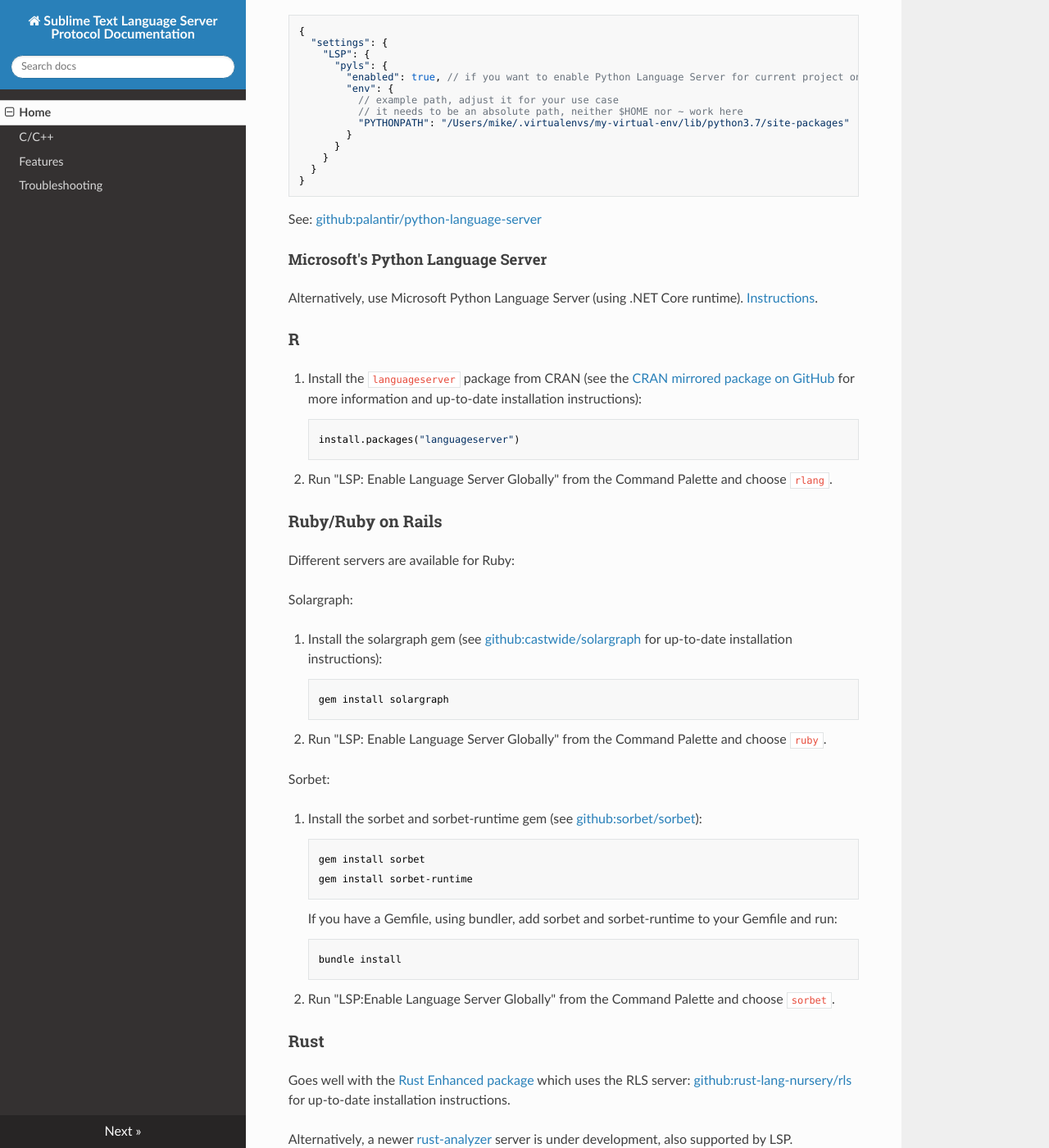
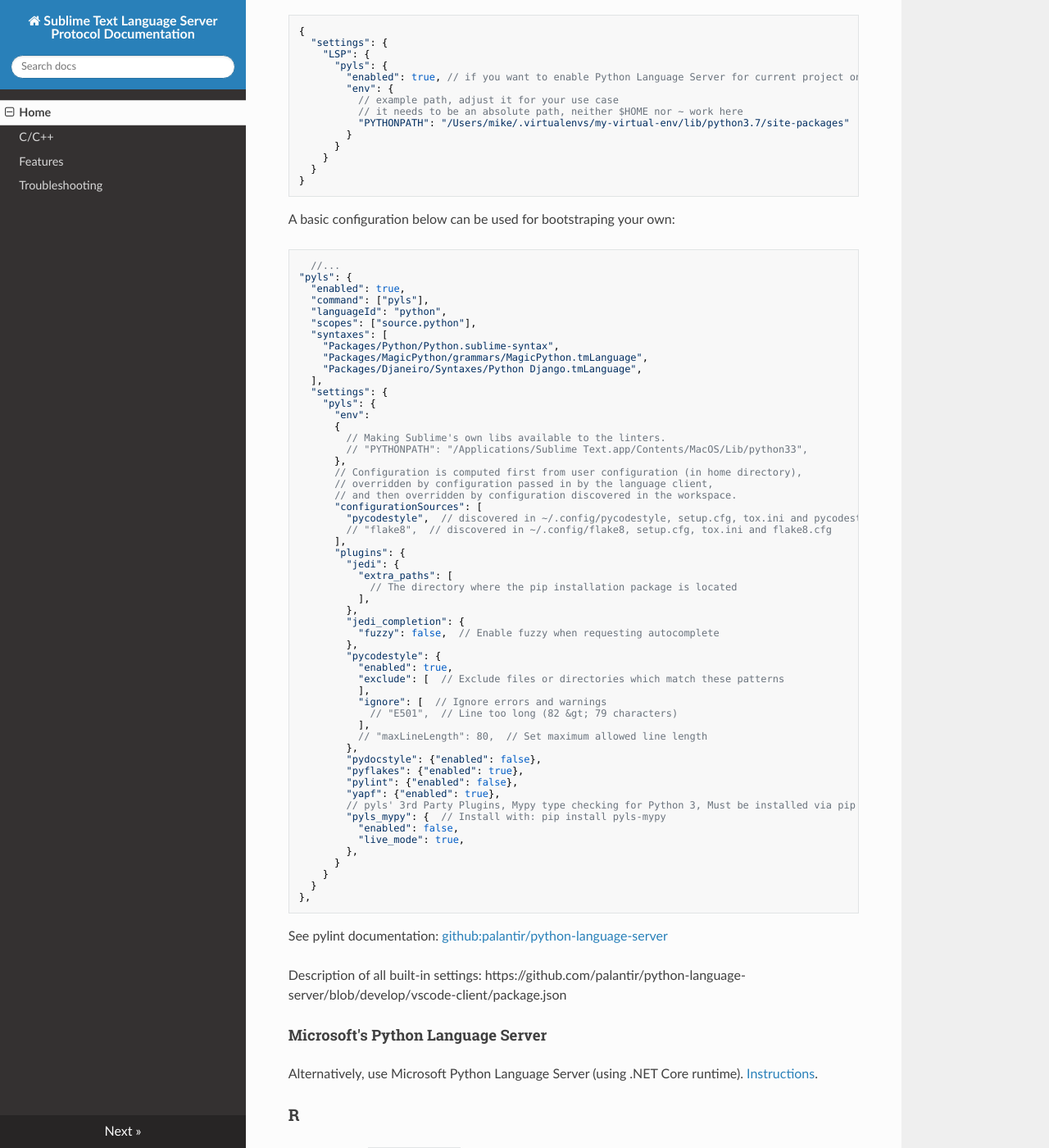
Before and after one commit to sublimelsp/LSP, an MkDocs documentation site: the page built from docs/index.md, in a window 1280 px wide and 1400 px high, scrolled down 14488 px. Shown: the whole window at 82% size. Built offline with MkDocs 1.6.1, drawn with Linux system fonts in a browser that asks for light colours; nearby versions of some CDN libraries.

Commit message:
Add suggested and fairly complete configuration for pyls

````diff
--- a/docs/index.md
+++ b/docs/index.md
@@ -757,7 +757,70 @@
 }
 ```
 
-See: [github:palantir/python-language-server](https://github.com/palantir/python-language-server)
+A basic configuration below can be used for bootstraping your own:
+
+```js
+  //...
+"pyls": {
+  "enabled": true,
+  "command": ["pyls"],
+  "languageId": "python",
+  "scopes": ["source.python"],
+  "syntaxes": [
+    "Packages/Python/Python.sublime-syntax",
+    "Packages/MagicPython/grammars/MagicPython.tmLanguage",
+    "Packages/Djaneiro/Syntaxes/Python Django.tmLanguage",
+  ],
+  "settings": {
+    "pyls": {
+      "env":
+      {
+        // Making Sublime's own libs available to the linters.
+        // "PYTHONPATH": "/Applications/Sublime Text.app/Contents/MacOS/Lib/python33",
+      },
+      // Configuration is computed first from user configuration (in home directory),
+      // overridden by configuration passed in by the language client,
+      // and then overridden by configuration discovered in the workspace.
+      "configurationSources": [
+        "pycodestyle",  // discovered in ~/.config/pycodestyle, setup.cfg, tox.ini and pycodestyle.cfg
+        // "flake8",  // discovered in ~/.config/flake8, setup.cfg, tox.ini and flake8.cfg
+      ],
+      "plugins": {
+        "jedi": {
+          "extra_paths": [
+            // The directory where the pip installation package is located
+          ],
+        },
+        "jedi_completion": {
+          "fuzzy": false,  // Enable fuzzy when requesting autocomplete
+        },
+        "pycodestyle": {
+          "enabled": true,
+          "exclude": [  // Exclude files or directories which match these patterns
+          ],
+          "ignore": [  // Ignore errors and warnings
+            // "E501",  // Line too long (82 &gt; 79 characters)
+          ],
+          // "maxLineLength": 80,  // Set maximum allowed line length
+        },
+        "pydocstyle": {"enabled": false},
+        "pyflakes": {"enabled": true},
+        "pylint": {"enabled": false},
+        "yapf": {"enabled": true},
+        // pyls' 3rd Party Plugins, Mypy type checking for Python 3, Must be installed via pip before enabling
+        "pyls_mypy": {  // Install with: pip install pyls-mypy
+          "enabled": false,
+          "live_mode": true,
+        },
+      }
+    }
+  }
+},
+```
+
+See pylint documentation: [github:palantir/python-language-server](https://github.com/palantir/python-language-server)
+
+Description of all built-in settings: https://github.com/palantir/python-language-server/blob/develop/vscode-client/package.json
 
 #### Microsoft's Python Language Server
 
````
